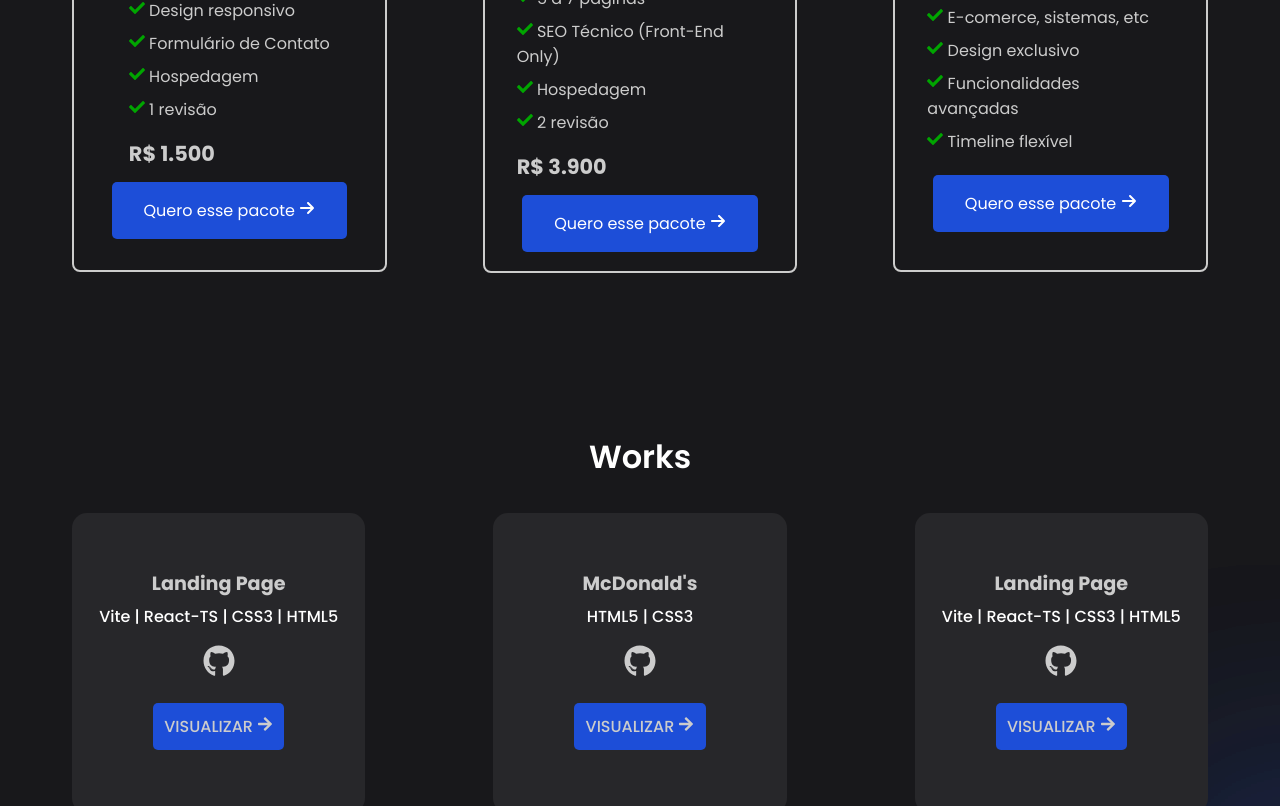
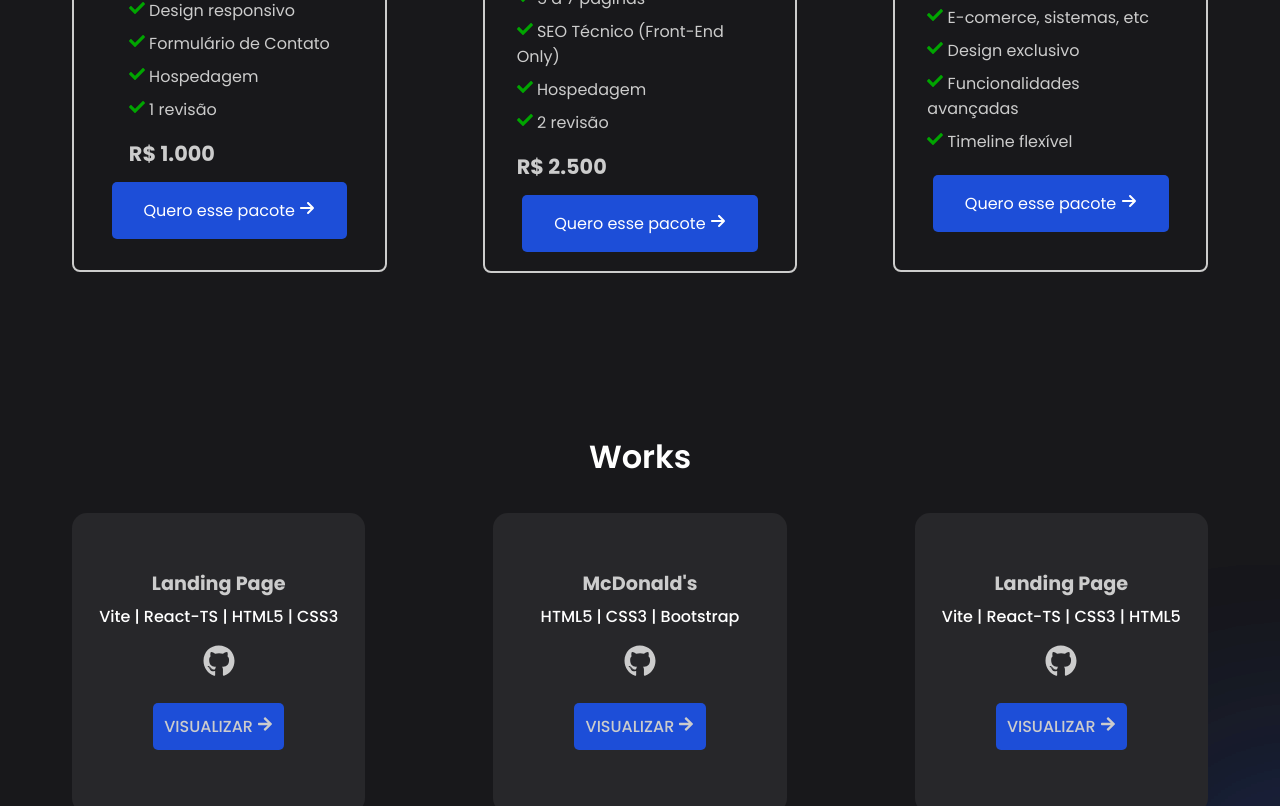
Before and after one commit to EduardoRigobeli/Portfolio, a React (Vite) app: page / in a window 1280 px wide. Shown: the part 960-1766 px from the top of the page. Built offline with nearby package versions, Linux system fonts and the light colour scheme.

Commit message:
Desktop pronto

```diff
--- a/src/Projetos/Works/index.tsx
+++ b/src/Projetos/Works/index.tsx
@@ -7,13 +7,13 @@ function Works() {
         <div className={styles.works_container}>
             <div className={styles.works}>
                 <h4>Landing Page</h4>
-                <p>Vite | React-TS | CSS3 | HTML5</p>
+                <p>Vite | React-TS | HTML5 | CSS3</p>
                 <p className={styles.icon}><a href="#" target='_blank'><FaGithub /></a></p>
                 <p className={styles.link}><a href="" target='_blank'>VISUALIZAR <FaArrowRight /></a></p>
             </div>
             <div className={styles.works}>
                 <h4>McDonald's</h4>
-                <p>HTML5 | CSS3</p>
+                <p>HTML5 | CSS3 | Bootstrap</p>
                 <p className={styles.icon}><a href="#" target='_blank'><FaGithub /></a></p>
                 <p className={styles.link}><a href="" target='_blank'>VISUALIZAR <FaArrowRight /></a></p>
             </div>
--- a/src/assets/Components/Footer/index.tsx
+++ b/src/assets/Components/Footer/index.tsx
@@ -4,6 +4,10 @@ import { MdEmail } from "react-icons/md";
 import { FiInstagram } from "react-icons/fi";
 
 function Footer(){
+    const email = "rigobelicontato@gmail.com";
+    const subject = "Contato pelo site";
+    const body = "Olá,\n\nGostaria de mais informações sobre seus serviços!";
+
     return(
         <>
         <footer className={styles.container}>
@@ -22,10 +26,10 @@ function Footer(){
             <div className={styles.column}>
                 <h4>Contatos</h4>
                 <div className={styles.socials}>
-                    <a href="#"><FaGithub /></a>
-                    <a href="#"><MdEmail /></a>
-                    <a href="#"><FiInstagram /></a>
-                    <a href="#"><FaFacebook /></a>
+                    <a href="https://github.com/EduardoRigobeli" target='_blank'><FaGithub /></a>
+                    <a href={`mailto:${email}?subject=${encodeURIComponent(subject)}&body=${encodeURIComponent(body)}`} target='_blank' aria-label='Enviar Email'><MdEmail /></a>
+                    <a href="https://www.instagram.com/rigobeli.dev/" target='_blank'><FiInstagram /></a>
+                    <a href="https://www.facebook.com/profile.php?id=61572498851599&locale=pt_BR" target='_blank'><FaFacebook /></a>
                 </div>
             </div>
         </footer>
--- a/src/assets/Components/Header/index.tsx
+++ b/src/assets/Components/Header/index.tsx
@@ -20,7 +20,7 @@ function Header() {
                 </li>
             </ul>
 
-            <button className={styles.btn}>Contrate me</button>
+            <a href="https://api.whatsapp.com/send?phone=5544998664234&text=Olá,%20me%20interessei%20no%20seu%20trabalho!" target="_blank"><button className={styles.btn}>Contrate me</button></a>
         </nav>
     </>
   );
--- a/src/assets/Components/Main/index.tsx
+++ b/src/assets/Components/Main/index.tsx
@@ -36,7 +36,7 @@ function Main() {
                         <li><FaCheck className={styles.icon}/> Formulário de Contato</li>
                         <li><FaCheck className={styles.icon}/> Hospedagem</li>
                         <li><FaCheck className={styles.icon}/> 1 revisão</li>
-                        <li className={styles.price}><strong>R$ 1.500</strong></li>
+                        <li className={styles.price}><strong>R$ 1.000</strong></li>
                     </ul>
 
                     <a href='https://api.whatsapp.com/send?phone=5544998664234&text=Olá,%20quero%20o%20pacote%20Landing%20Page!' target='_blank' className={styles.btn_cnt}>Quero esse pacote <FaArrowRight /></a>
@@ -50,7 +50,7 @@ function Main() {
                         <li><FaCheck className={styles.icon}/> SEO Técnico (Front-End Only)                        </li>
                         <li><FaCheck className={styles.icon}/> Hospedagem</li>
                         <li><FaCheck className={styles.icon}/> 2 revisão</li>
-                        <li className={styles.price}><strong>R$ 3.900</strong></li>
+                        <li className={styles.price}><strong>R$ 2.500</strong></li>
                     </ul>
 
                     <a href='https://api.whatsapp.com/send?phone=5544998664234&text=Olá,%20quero%20o%20pacote%20Landing%20Page!' target='_blank' className={styles.btn_cnt}>Quero esse pacote <FaArrowRight /></a>
```
